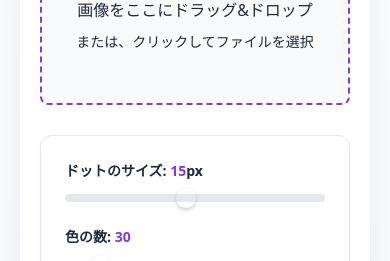
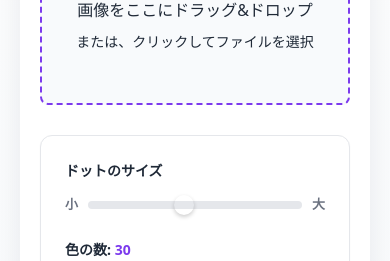
Before and after one commit to yuuo-ona/pixel, a website built with Vite: page index.html in a window 390 px wide. Shown: the part 583-844 px from the top of the page. Built offline with nearby package versions, Linux system fonts and the light colour scheme.

Commit message:
adjust dot size slider for mobile and show small/large labels
- mobile (<=768px): default 100px, range 20-200px, step 5px
- replace numeric dot size display with small/large labels

Co-Authored-By: Claude Opus 5.5 <noreply@anthropic.com>

```diff
--- a/index.html
+++ b/index.html
@@ -54,7 +54,9 @@
           <!-- Controls Section -->
           <div class="controls-section" id="controlsSection">
             <div class="control-group">
-              <label for="pixelSize">ドットのサイズ: <span id="pixelSizeValue">15</span>px</label>
+              <label for="pixelSize">ドットのサイズ</label>
+              <div class="slider-with-labels">
+                <span class="slider-end-label" aria-hidden="true">小</span>
                 <input
                   type="range"
                   id="pixelSize"
@@ -63,6 +65,8 @@
                   value="15"
                   class="slider"
                 />
+                <span class="slider-end-label" aria-hidden="true">大</span>
+              </div>
             </div>
 
             <div class="control-group">
--- a/src/main.js
+++ b/src/main.js
@@ -4,7 +4,6 @@ import './style.css'
 const imageInput = document.getElementById('imageInput')
 const uploadBox = document.getElementById('uploadBox')
 const pixelSizeSlider = document.getElementById('pixelSize')
-const pixelSizeValue = document.getElementById('pixelSizeValue')
 const colorCountSlider = document.getElementById('colorCount')
 const colorCountValue = document.getElementById('colorCountValue')
 const outputSizeSlider = document.getElementById('outputSize')
@@ -24,7 +23,15 @@ const canvasSection = document.getElementById('canvasSection')
 const buttonsSection = document.getElementById('buttonsSection')
 
 let originalImage = null
-let currentPixelSize = 15
+// Smartphone photos are large, so use coarser dots by default on narrow screens
+const isMobile = window.matchMedia('(max-width: 768px)').matches
+const defaultPixelSize = isMobile ? 100 : 15
+if (isMobile) {
+  pixelSizeSlider.min = 20
+  pixelSizeSlider.max = 200
+  pixelSizeSlider.step = 5
+}
+let currentPixelSize = defaultPixelSize
 let currentColorCount = 30
 let currentOutputSize = 100
 let showGridLines = false
@@ -96,7 +103,6 @@ renderPaletteColors()
 
 function initializeControls() {
   pixelSizeSlider.value = currentPixelSize
-  pixelSizeValue.textContent = currentPixelSize
   colorCountSlider.value = currentColorCount
   colorCountValue.textContent = currentColorCount
   outputSizeSlider.value = currentOutputSize
@@ -183,7 +189,6 @@ function handleImageLoadError(message) {
 
 function handlePixelSizeChange(e) {
   currentPixelSize = parseInt(e.target.value)
-  pixelSizeValue.textContent = currentPixelSize
   if (originalImage) {
     convertToPixelArt()
   }
@@ -622,7 +627,7 @@ function resetApp() {
   imageInput.value = ''
   originalImage = null
   currentPixelatedCanvas = null
-  currentPixelSize = 15
+  currentPixelSize = defaultPixelSize
   currentColorCount = 30
   currentOutputSize = 100
   showGridLines = false
--- a/src/style.css
+++ b/src/style.css
@@ -372,6 +372,19 @@ h1 {
   border-color: rgba(15, 23, 42, 0.25);
 }
 
+.slider-with-labels {
+  display: flex;
+  align-items: center;
+  gap: 10px;
+}
+
+.slider-end-label {
+  flex-shrink: 0;
+  font-size: 13px;
+  font-weight: 600;
+  color: var(--text-light);
+}
+
 .slider {
   width: 100%;
   height: 8px;
```
Lines whose indentation alone changed are shown as unchanged.
